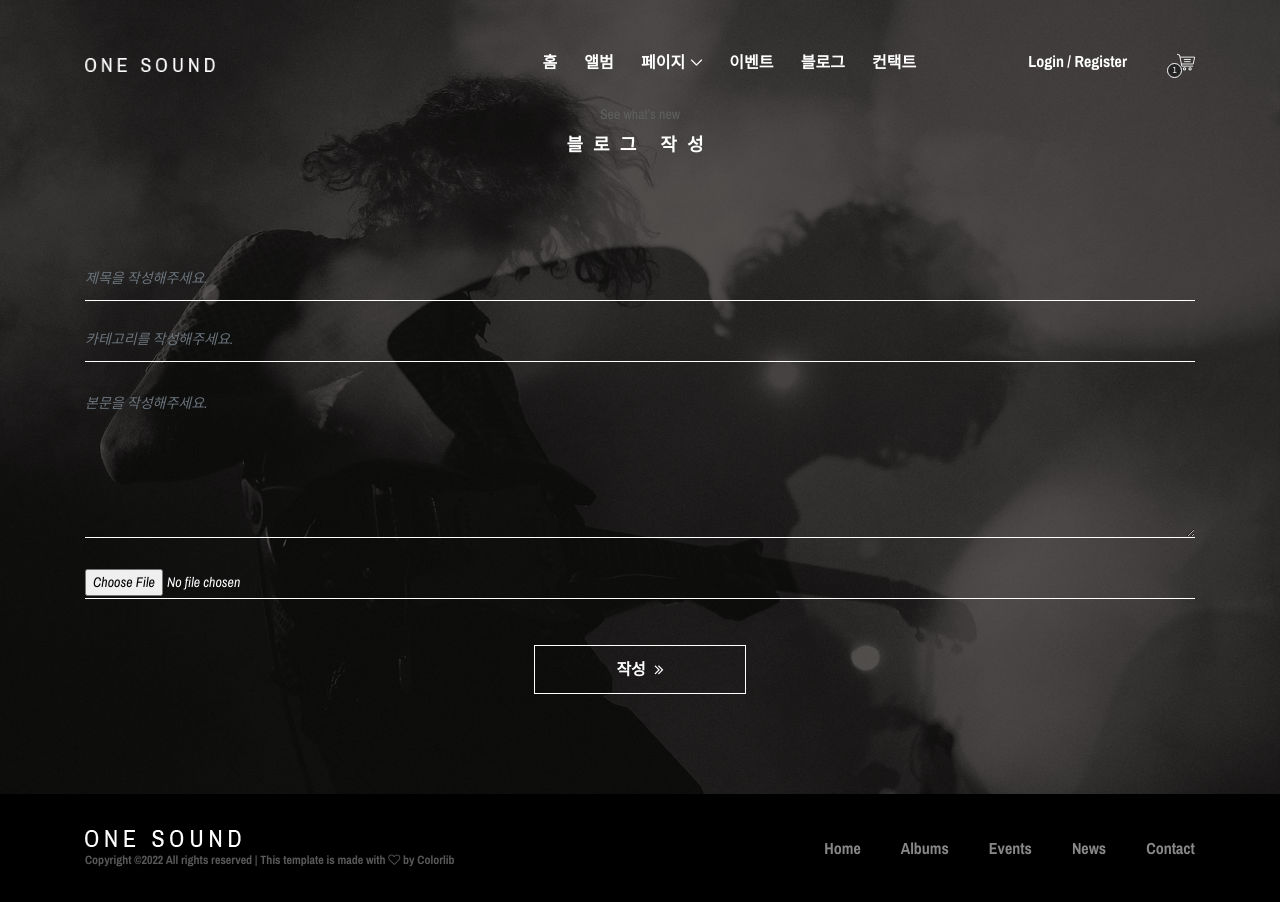
After one commit to Re-Note/Game-Infomation-Site, a PHP site: page /blog1write.php in a window 1280 px wide. The commit adds this page. Run offline with PHP 8.4, Linux system fonts and the light colour scheme; some web fonts are replaced.

Commit message:
블로그 작성

```diff
--- /dev/null
+++ b/blog1write.php
@@ -0,0 +1,54 @@
+<?php require('lib/top.php'); ?>
+
+<!-- ##### Contact Area Start ##### -->
+<section class="contact-area section-padding-100 bg-img bg-overlay bg-fixed has-bg-img" style="background-image: url(img/bg-img/bg-2.jpg);">
+        <div class="container">
+            <div class="row">
+                <div class="col-12">
+                    <div class="section-heading white">
+                        <p>See what’s new</p>
+                        <h2>블로그 작성</h2>
+                    </div>
+                </div>
+            </div>
+
+            <div class="row">
+                <div class="col-12">
+                    <!-- Contact Form Area -->
+                    <div class="contact-form-area">
+                        <form action="_blog1write.php" method="post">
+                            <div class="row">
+                                <div class="col-lg-12">
+                                    <div class="form-group">
+                                        <input name="title" type="text" class="form-control" placeholder="제목을 작성해주세요.">
+                                    </div>
+                                </div>
+                                <div class="col-lg-12">
+                                    <div class="form-group">
+                                        <input name="category" type="text" class="form-control" placeholder="카테고리를 작성해주세요.">
+                                    </div>
+                                </div>
+                                <div class="col-12">
+                                    <div class="form-group">
+                                        <textarea name="content" class="form-control" cols="30" rows="10" placeholder="본문을 작성해주세요."></textarea>
+                                    </div>
+                                </div>
+                                <div class="col-lg-12">
+                                    <div class="form-group">
+                                        <input name="img_file" type="file" class="form-control">
+                                    </div>
+                                </div>
+
+                                <div class="col-12 text-center">
+                                    <button class="btn oneMusic-btn mt-30" type="submit">작성 <i class="fa fa-angle-double-right"></i></button>
+                                </div>
+                            </div>
+                        </form>
+                    </div>
+                </div>
+            </div>
+        </div>
+    </section>
+    <!-- ##### Contact Area End ##### -->
+
+<?php require('lib/bottom.php'); ?>
```
Also changed, not shown: _blog1write.php (+11 -2 lines), blog.php (+30 -4 lines).
